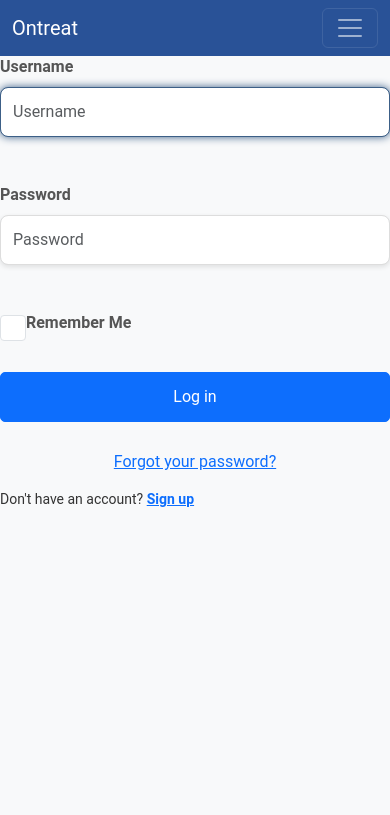
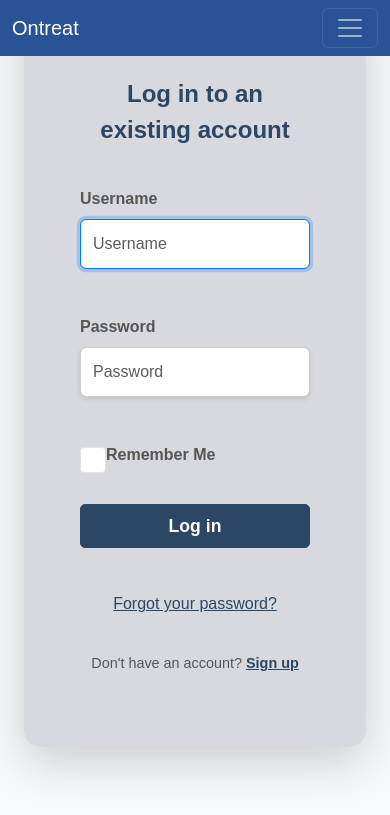
Before and after one commit to sujataregmi12/Ontreat, a Django app: page /account/login/ in a window 390 px wide. Shown: the top 815 px of the page. Run offline with Django 5.2, Linux system fonts and the light colour scheme; some libraries are stand-ins or nearby versions.

Commit message:
updated login page

```diff
--- a/static/css/index.css
+++ b/static/css/index.css
@@ -775,4 +775,56 @@ body {
       }
 
 
-/*registrationform*/
+/*password_reset.html*/
+ body {
+            margin: 0;
+            padding: 0;
+            font-family: Arial, sans-serif;
+        }
+
+        /* Center the form and apply a modern look */
+        .card {
+          background-color: #fff;
+          border-radius: 8px;
+          padding: 1.5rem;
+      }
+
+      .card-body {
+          padding: 2rem;
+      }
+
+      /* Make the form fields look cleaner */
+      .form-group {
+          margin-bottom: 1rem;
+      }
+
+      .form-control {
+          padding: 0.75rem;
+          font-size: 1rem;
+          border-radius: 0.375rem;
+          border-color: #ccc;
+      }
+
+      .form-control:focus {
+          border-color: #007bff;
+          box-shadow: 0 0 0 0.2rem rgba(0, 123, 255, 0.25);
+      }
+
+      .btn-primary {
+          font-size: 1rem;
+          font-weight: 600;
+          padding: 0.8rem;
+          background-color: #007bff;
+          border-color: #007bff;
+      }
+
+      .lead {
+          font-size: 1.1rem;
+          font-weight: 400;
+      }
+
+      /* Text styling for the contact email */
+      .mt-4 {
+          font-size: 0.9rem;
+          color: #555;
+      }
--- a/templates/account/login.html
+++ b/templates/account/login.html
@@ -7,28 +7,42 @@
 {% block head_title %}{% trans "Log in" %}{% endblock %}
 
 {% block content %}
-    <div class="row">
-        <div class="col-md-4 m-auto">
-            <form method="POST" action="{% url "account_login" %}" autocapitalize="off" {% if form.is_multipart %} enctype="multipart/form-data"{% endif %}>
-                <legend>{% trans "Log in to an existing account" %}</legend>
+<div class="container-fluid d-flex justify-content-center align-items-center" style="min-height: 80vh; background-image: url( static/form background.jpg); background-size: cover; background-position: center;">
+    <div class="row w-100 justify-content-center">
+        <div class="col-md-10 col-lg-8 col-xl-6">
+            <div class="card p-4 shadow-lg rounded-4 border-0" style="background-color: rgba(209, 209, 217, 0.8);">
+                <div class="card-body">
+                    <form method="POST" action="{% url 'account_login' %}" autocapitalize="off" {% if form.is_multipart %} enctype="multipart/form-data"{% endif %}>
+                        <legend class="text-center mb-4" style="font-weight: 600; font-size: 1.5rem; color: rgb(43, 71, 100); margin-top: 20px;">
+                            {% trans "Log in to an existing account" %}
+                        </legend>
+
                         {% csrf_token %}
+
                         {% bootstrap_form form %}
+
                         {% if redirect_field_value %}
                             <input type="hidden" name="{{ redirect_field_name }}" value="{{ redirect_field_value }}" />
                         {% endif %}
-                <button type="submit" class="btn btn-primary">{% trans "Log in" %}</button>
-                <a href="{% url "account_password_reset" %}" class="btn btn-link">{% trans "Forgot your password?" %}</a>
+
+                        <button type="submit" class="btn btn-primary w-100 py-2 mb-3" style="font-size: 1.1rem; font-weight: 600; background-color: rgb(43, 71, 100); border-color: rgb(43, 71, 100);">{% trans "Log in" %}</button>
+
+                        <div class="d-flex justify-content-center">
+                            <a href="{% url 'account_password_reset' %}" class="btn btn-link" style="font-size: 1rem; color: rgb(43, 71, 100); text-decoration: underline;">{% trans "Forgot your password?" %}</a>
+                        </div>
                     </form>
+
                     {% if ACCOUNT_OPEN_SIGNUP %}
-                <p class="login-signup">
-                    <small>
-                        {% trans "Don't have an account?" %}  <strong><a href="{% urlnext 'account_signup' %}">{% trans "Sign up" %}</a></strong>
+                        <p class="text-center mt-4">
+                            <small style="font-size: 0.9rem;">
+                                {% trans "Don't have an account?" %}
+                                <strong><a href="{% urlnext 'account_signup' %}" style="font-weight: 600; color: rgb(43, 71, 100);">{% trans "Sign up" %}</a></strong>
                             </small>
                         </p>
                     {% endif %}
                 </div>
-        <div class="col-md-4">
-            {% include "account/_login_sidebar.html" %}
+            </div>
+        </div>
     </div>
 </div>
 {% endblock %}
```
Also changed, not shown: templates/account/logout.html (+21 -10 lines), templates/account/password_reset.html (+21 -8 lines), templates/account/signup.html (+20 -10 lines), static/form background copy.jpg (added), static/form background.jpg (added). Lines whose indentation alone changed are shown as unchanged.
